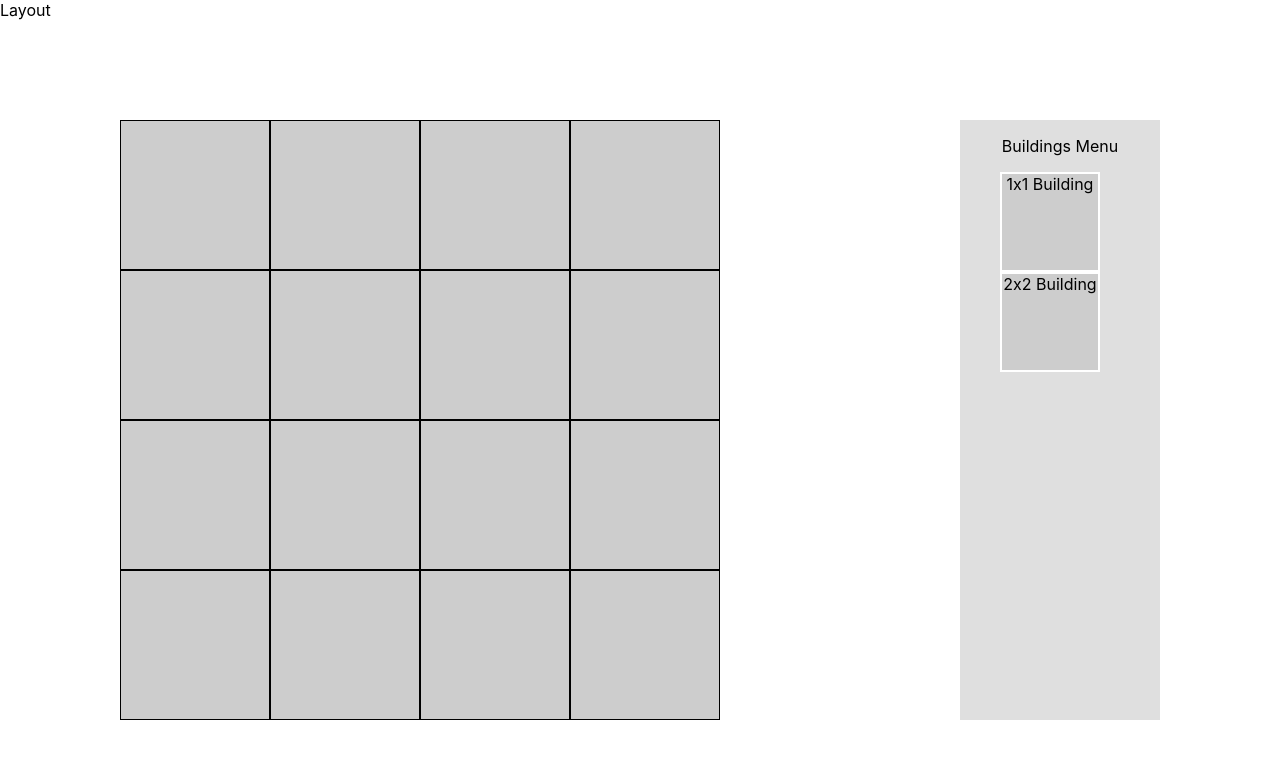
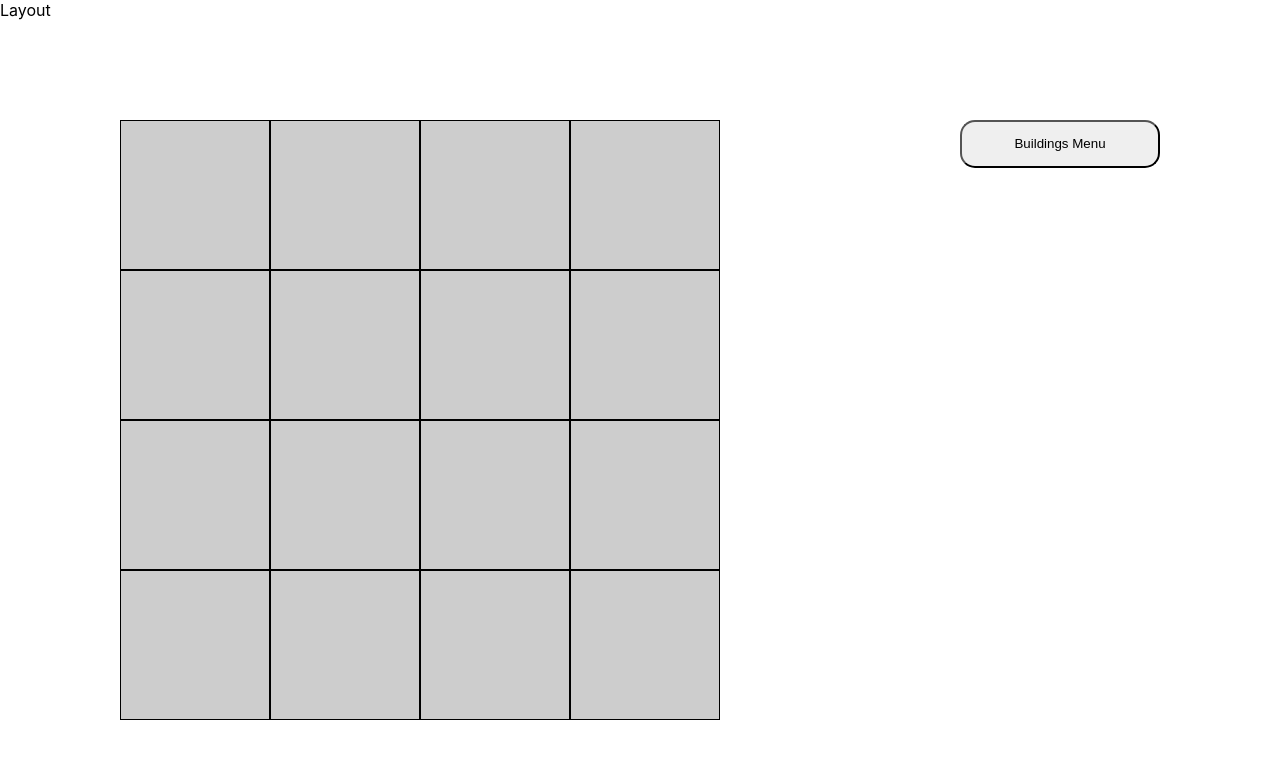
Before and after one commit to dbartocha/city-builder, a React (Create React App) app: page / in a window 1280 px wide. Shown: the top 758 px of the page. Built offline with nearby package versions, Linux system fonts and the light colour scheme.

Commit message:
Pop-up menu when clicked

```diff
--- a/src/components/Building1x1/Building1x1.js
+++ b/src/components/Building1x1/Building1x1.js
@@ -14,6 +14,6 @@ class Building1x1 extends Component{
         return(
       <li className={styles.Building1x1}>1x1 Building</li>
         )
-    }
+      }
 }
 export default Building1x1;
--- a/src/components/Building2x2/Building2x2.js
+++ b/src/components/Building2x2/Building2x2.js
@@ -16,6 +16,6 @@ class Building1x1 extends Component{
         return(
             <li className={styles.Building1x1}>2x2 Building</li>
         )
-    }
+      }
 }
 export default Building1x1;
--- a/src/components/MenuBuilder/MenuBuilder.js
+++ b/src/components/MenuBuilder/MenuBuilder.js
@@ -5,10 +5,23 @@ import Building2x2 from '../Building2x2/Building2x2.js'
 
 
 class MenuBuilder extends Component {
+    handleMenuClick(){
+        let menu = document.querySelector('ul');
+
+        if(menu.classList.contains(styles.active)){
+            menu.classList.remove(styles.active);
+        }
+        else{
+            menu.classList.add(styles.active);
+
+        }
+    }
+
+
     render (){
         return(
         <div className={styles.MainMenu}>
-           <p> Buildings Menu</p>
+           <button onClick={this.handleMenuClick}> <p>Buildings Menu</p></button>
             <div className={styles.MenuBuilder}>
 
                 <ul>
--- a/src/components/MenuBuilder/MenuBuilder.module.scss
+++ b/src/components/MenuBuilder/MenuBuilder.module.scss
@@ -1,8 +1,24 @@
 .MainMenu{
   margin:100px auto 0;
   max-width:200px;
-  background-color: #dfdfdf;
-
+  display: flex;
+  justify-content: flex-start;
+  flex-direction: column;
+  border-radius: 15px;
+  button {
+    outline: none;
+    cursor: pointer;
+    text-align: center;
+    border-radius: 15px;
+  }
+  .active{
+      height: 100%;
+      transition:1s;
+      background-color: #dfdfdf;
+    li{
+      visibility: visible;
+    }
+  }
   p {
     text-align: center;
   }
@@ -11,14 +27,16 @@
   width: 200px;
   text-align: center;
   ul {
-
+      height:0;
+      background-color: #ffffff;
       list-style: none;
       display: flex;
       justify-content: center;
       flex-direction: column;
   }
   li{
-   text-align: center;
+    visibility:hidden;
+    text-align: center;
     background-color: #CDCDCD;
     border:2px solid white;
     cursor: pointer;
```
